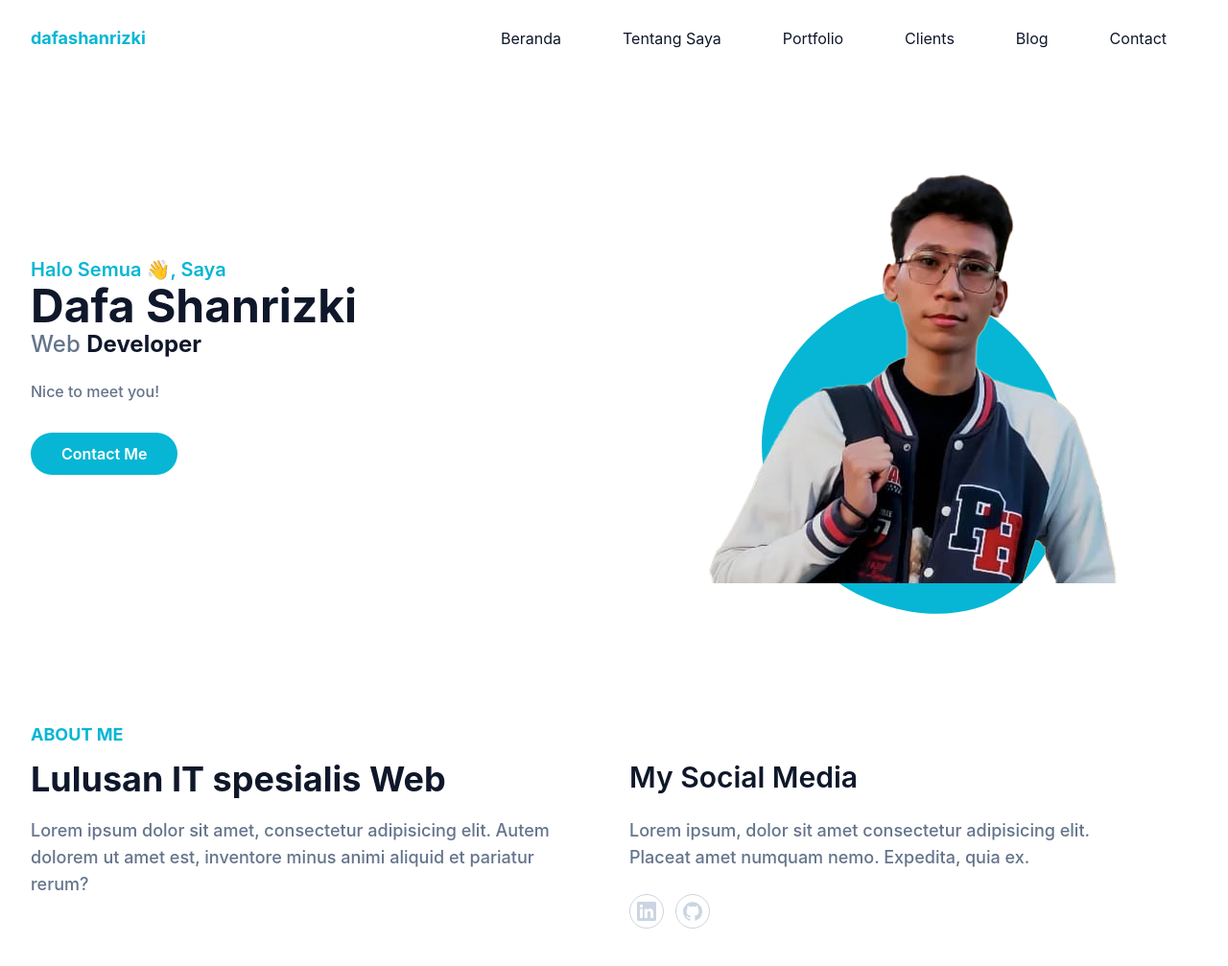
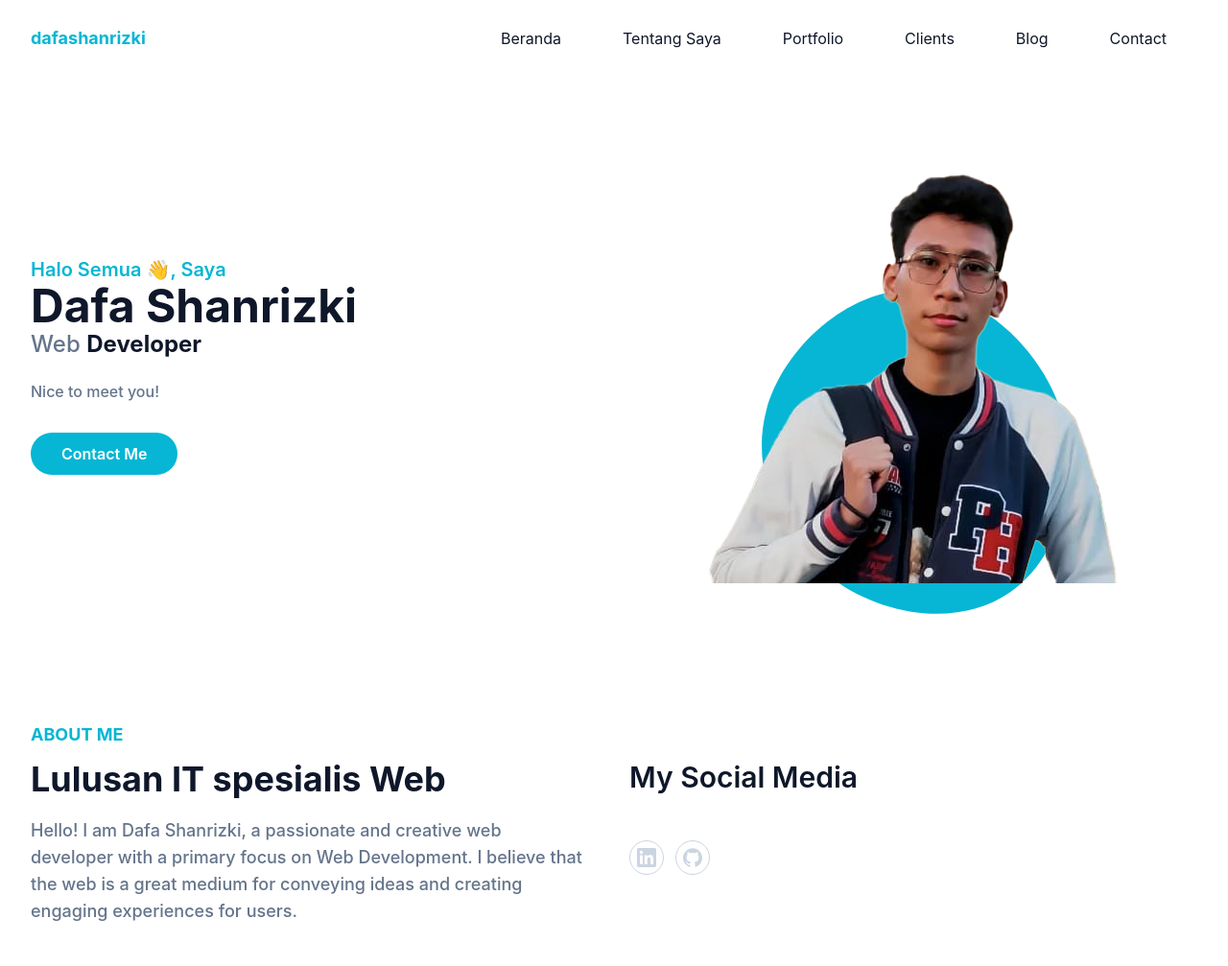
Before and after one commit to dafasr/portofolio-tailwind-css, a website: page index.html in a window 1280 px wide. Shown: the whole page at 96% size. Drawn offline with Linux system fonts and the light colour scheme.

Commit message:
Update welcome section with personal introduction
This commit updates the welcome section of the index.html file by replacing the previous Lorem ipsum text with a personal introduction of a web developer named Dafa Shanrizki.

```diff
--- a/index.html
+++ b/index.html
@@ -154,9 +154,10 @@
               Lulusan IT spesialis Web
             </h2>
             <p class="font-medium text-base text-secondary max-w-xl lg:text-lg">
-              Lorem ipsum dolor sit amet, consectetur adipisicing elit. Autem
-              dolorem ut amet est, inventore minus animi aliquid et pariatur
-              rerum?
+              Hello! I am Dafa Shanrizki, a passionate and creative web
+              developer with a primary focus on Web Development. I believe that
+              the web is a great medium for conveying ideas and creating
+              engaging experiences for users.
             </p>
           </div>
           <div class="w-full px-4 max-w-xl lg:w-1/2">
@@ -167,10 +168,7 @@
             </h3>
             <p
               class="font-medium text-base text-secondary mb-6 lg:text-lg lg:pt-2"
-            >
-              Lorem ipsum, dolor sit amet consectetur adipisicing elit. Placeat
-              amet numquam nemo. Expedita, quia ex.
-            </p>
+            ></p>
             <div class="flex items-center">
               <!-- LinkedIn -->
               <a
```
